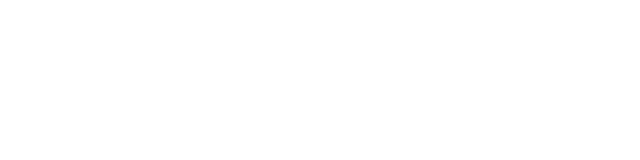
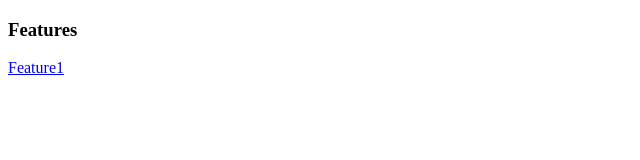
Before and after one commit to 2ndPINEW/angular-feature-flag, an Angular app: page / in a window 1280 px wide. Shown: the top 160 px of the page, without its empty margins (0-640 px from the left). Built offline with nearby package versions, Linux system fonts and the light colour scheme.

Commit message:
use directive

```diff
--- a/src/app/app.component.html
+++ b/src/app/app.component.html
@@ -1 +1,6 @@
 <router-outlet></router-outlet>
+
+<h3>Features</h3>
+<a appFeatureFlag="feature1" routerLink="/feature1">Feature1</a>
+<br>
+<a appFeatureFlag="feature2" routerLink="/feature2">Feature2</a>
```
